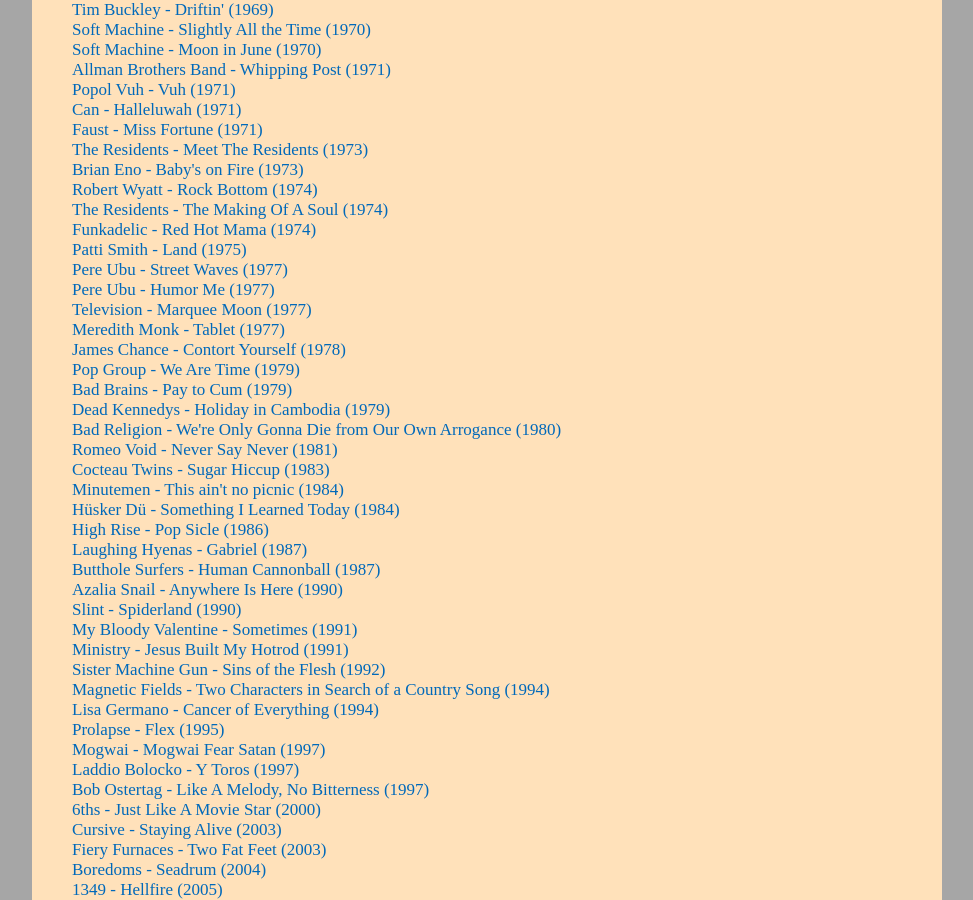
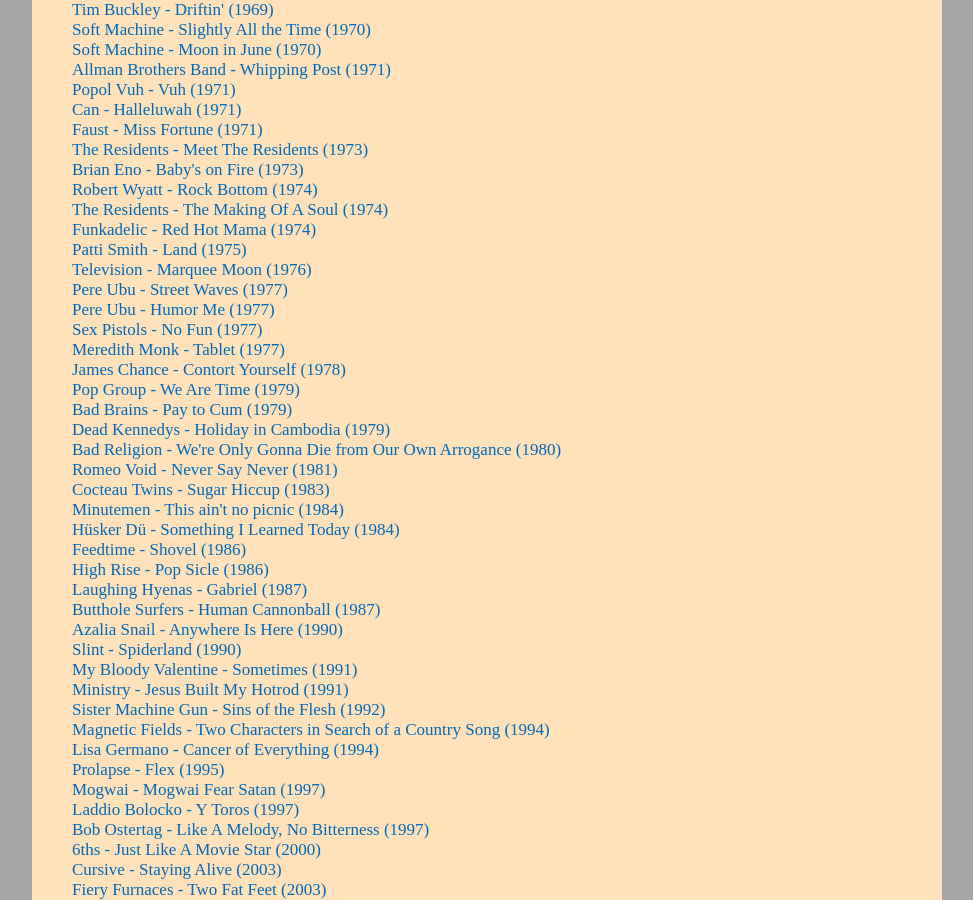
Before and after one commit to witbag/witbag.github.io, a Jekyll site: the page built from inspiration/index.html, in a window 1280 px wide and 900 px high, scrolled down 964 px. Shown: the whole window, without its empty margins (153-1126 px from the left). Built offline with Jekyll 4.4.1, drawn with Linux system fonts in a browser that asks for light colours.

Commit message:
Update index.html

```diff
--- a/inspiration/index.html
+++ b/inspiration/index.html
@@ -61,9 +61,10 @@
 <a href="https://www.youtube.com/watch?v=5OlrMT2gWWY" target=_blank>The Residents - The Making Of A Soul (1974)</a><br>
 <a href="https://www.youtube.com/watch?v=ygUsrOC2PrI" target=_blank>Funkadelic - Red Hot Mama (1974)</a><br>
 <a href="https://www.youtube.com/watch?v=wssnxfjH-zw" target=_blank>Patti Smith - Land (1975)</a><br>
+<a href="https://www.youtube.com/watch?v=jlbunmCbTBA" target=_blank>Television - Marquee Moon (1976)</a><br>
 <a href="https://www.youtube.com/watch?v=mk1sqOpPn3E" target=_blank>Pere Ubu - Street Waves (1977)</a><br>
 <a href="https://www.youtube.com/watch?v=vqNUVhGYJ0k" target=_blank>Pere Ubu - Humor Me (1977)</a><br>
-<a href="https://www.youtube.com/watch?v=jlbunmCbTBA" target=_blank>Television - Marquee Moon (1977)</a><br>
+<a href="https://www.youtube.com/watch?v=6RPvfJXh-n0" target=_blank>Sex Pistols - No Fun (1977)</a><br>
 <a href="https://www.youtube.com/watch?v=JaWFxjwcJm4" target=_blank>Meredith Monk - Tablet (1977)</a><br>
 <a href="https://www.youtube.com/watch?v=_wcn6PCGPN4" target=_blank>James Chance - Contort Yourself (1978)</a><br>
 <a href="https://www.youtube.com/watch?v=okG8mlvAKT8" target=_blank>Pop Group - We Are Time (1979)</a><br>
@@ -74,6 +75,7 @@
 <a href="https://www.youtube.com/watch?v=U4GQOmwcaJ0" target=_blank>Cocteau Twins - Sugar Hiccup (1983)</a><br>
 <a href="https://www.youtube.com/watch?v=YGCTZQV-6nQ" target=_blank>Minutemen - This ain't no picnic (1984)</a><br>
 <a href="https://www.youtube.com/watch?v=EQfrHkjvx6g" target=_blank>Hüsker Dü - Something I Learned Today (1984)</a><br>
+<a href="https://www.youtube.com/watch?v=g8VHDAKrYHM" target=_blank>Feedtime - Shovel (1986)</a><br>
 <a href="https://www.youtube.com/watch?v=hUuk1MR67WM" target=_blank>High Rise - Pop Sicle (1986)</a><br>
 <a href="https://www.youtube.com/watch?v=CicI4oacnoM" target=_blank>Laughing Hyenas - Gabriel (1987)</a><br>
 <a href="https://www.youtube.com/watch?v=IMIt5vRQuOE" target=_blank>Butthole Surfers - Human Cannonball (1987)</a><br>
```
